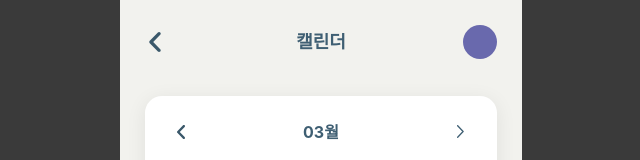
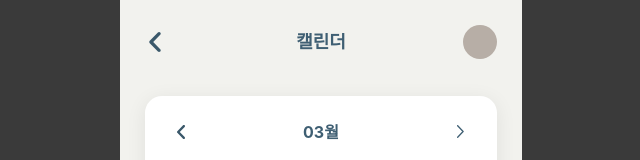
Before and after one commit to urusekai/TONE, a Vue app in the folder frontend/: page /calendar in a window 1280 px wide. Shown: the top 160 px of the page, without its empty margins (319-959 px from the left). Built offline with nearby package versions, Linux system fonts and the light colour scheme; a web font is replaced by a local one.

Commit message:
feat:캘린더 프로필 설정 버튼 누르면 상단 우측 아바타 색상 변경 기능 추가 및 Pinia 스토어 생성

```diff
--- a/frontend/src/components/Header.vue
+++ b/frontend/src/components/Header.vue
@@ -1,6 +1,10 @@
 <script setup>
 import { computed } from 'vue';
 import { useRoute, useRouter } from 'vue-router';
+// 스토어
+import { useUiStore } from '@/stores/uiStore';
+
+const uiStore = useUiStore();
 
 defineOptions({
   name: 'AppHeader'
@@ -54,7 +58,7 @@ function handleBackClick() {
     <div v-else class="header__title-spacer"></div>
 
     <RouterLink class="header__right-btn" to="/profile-edit">
-      <div class="avatar"></div>
+      <div class="avatar" :style="{ backgroundColor: uiStore.avatarColor }"></div>
     </RouterLink>
   </header>
 </template>
--- /dev/null
+++ b/frontend/src/stores/uiStore.js
@@ -0,0 +1,16 @@
+import { defineStore } from 'pinia';
+import { ref } from 'vue';
+
+export const useUiStore = defineStore('ui', () => {
+  const avatarColor = ref(localStorage.getItem('avatarColor') || '#B7AEA6');
+
+  const setAvatarColor = (color) => {
+    avatarColor.value = color;
+    localStorage.setItem('avatarColor', color);
+  };
+
+  return {
+    avatarColor,
+    setAvatarColor
+  };
+});
--- a/frontend/src/views/CalendarView.vue
+++ b/frontend/src/views/CalendarView.vue
@@ -1,5 +1,9 @@
 <script setup>
 import { ref, computed, watch } from 'vue';
+
+// 스토어
+import { useUiStore } from '@/stores/uiStore';
+const uiStore = useUiStore();
 
 // 아이콘/이미지
 import prevIcon from '@/assets/icons/prev.svg';
@@ -128,9 +132,26 @@ function saveMemo() {
 function goPlaylist() {
   window.location.href = './playlist.html';
 }
+
+function setProfileColor() {
+  const color = selectedData.value?.color || '';
+  window.dispatchEvent(new CustomEvent('profileColorChange', { detail: { color } }));
+}
+
+//Toast UI
+const toastVisible = ref(false);
+
+function showToast() {
+  toastVisible.value = true;
+
+  setTimeout(() => {
+    toastVisible.value = false;
+  }, 2000);
+}
 </script>
 
 <template>
+  <div>
     <main id="calendar">
       <!-- 캘린더 카드 -->
       <section class="calendar-card">
@@ -160,7 +181,8 @@ function goPlaylist() {
               <div
                 class="day-dot"
                 :style="{
-                backgroundColor: calendarData[formatKey(currentMonth + 1, day)]?.color || '#d9d9d9'
+                  backgroundColor:
+                    calendarData[formatKey(currentMonth + 1, day)]?.color || '#d9d9d9'
                 }"
               />
             </template>
@@ -197,7 +219,13 @@ function goPlaylist() {
 
           <div class="tone-right">
             <div class="tone-color-preview" :style="{ background: selectedData.color }"></div>
-          <button type="button" class="btn-profile-set">프로필 설정</button>
+            <button
+              type="button"
+              class="btn-profile-set"
+              @click="uiStore.setAvatarColor(selectedData.color)"
+            >
+              프로필 설정
+            </button>
           </div>
         </div>
 
@@ -241,6 +269,8 @@ function goPlaylist() {
         </div>
       </section>
     </main>
+    <div v-if="toastVisible" class="toast">프로필 컬러가 변경되었습니다</div>
+  </div>
 </template>
 
 <style scoped>
@@ -575,4 +605,35 @@ function goPlaylist() {
   box-shadow: inset 0 0 5px rgba(0, 0, 0, 0.05);
   color: #3f5f73d2;
 }
+
+/* Toast */
+.toast {
+  position: fixed;
+  bottom: 90px;
+  left: 50%;
+  transform: translateX(-50%);
+  background: #3f5f73;
+  color: white;
+  padding: 10px 18px;
+  border-radius: 20px;
+  font-size: 13px;
+  animation: toastFade 2s ease forwards;
+}
+
+@keyframes toastFade {
+  0% {
+    opacity: 0;
+    transform: translate(-50%, 20px);
+  }
+  20% {
+    opacity: 1;
+    transform: translate(-50%, 0);
+  }
+  80% {
+    opacity: 1;
+  }
+  100% {
+    opacity: 0;
+  }
+}
 </style>
```
Lines whose indentation alone changed are shown as unchanged.
